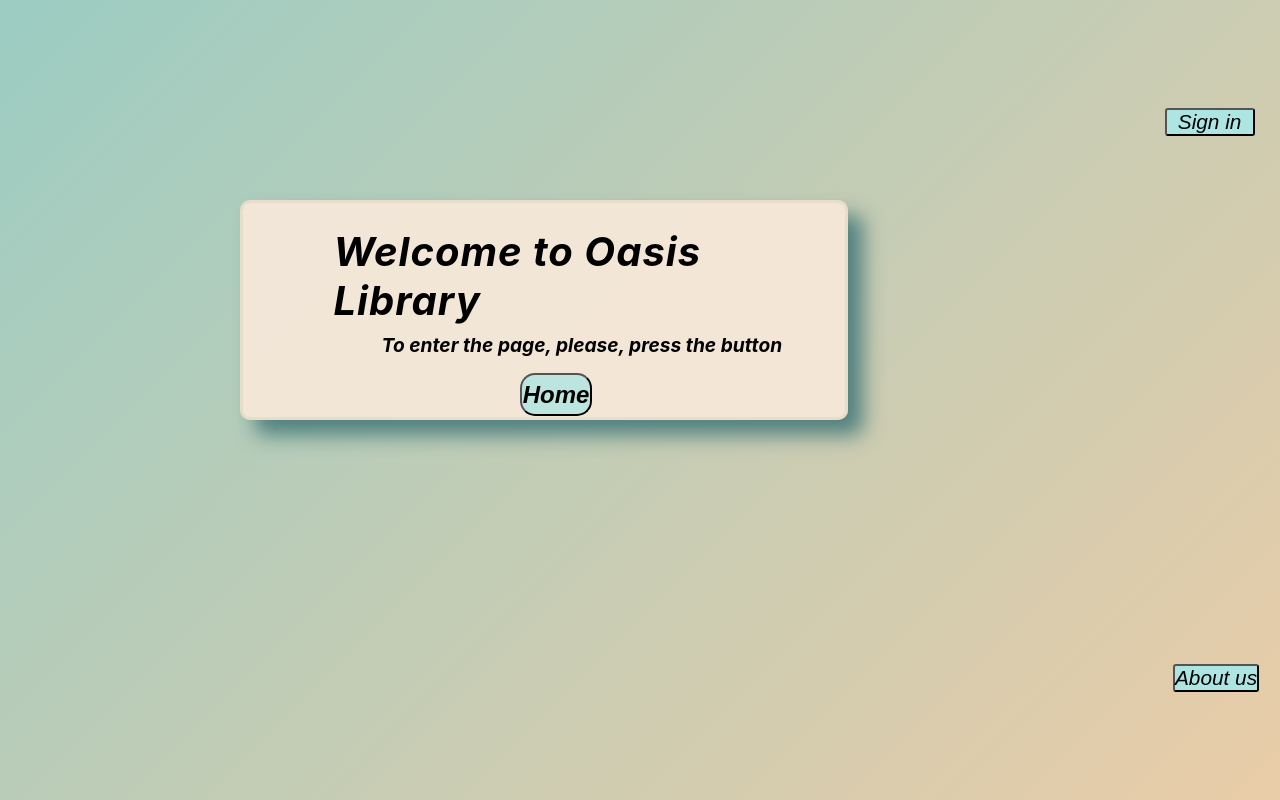
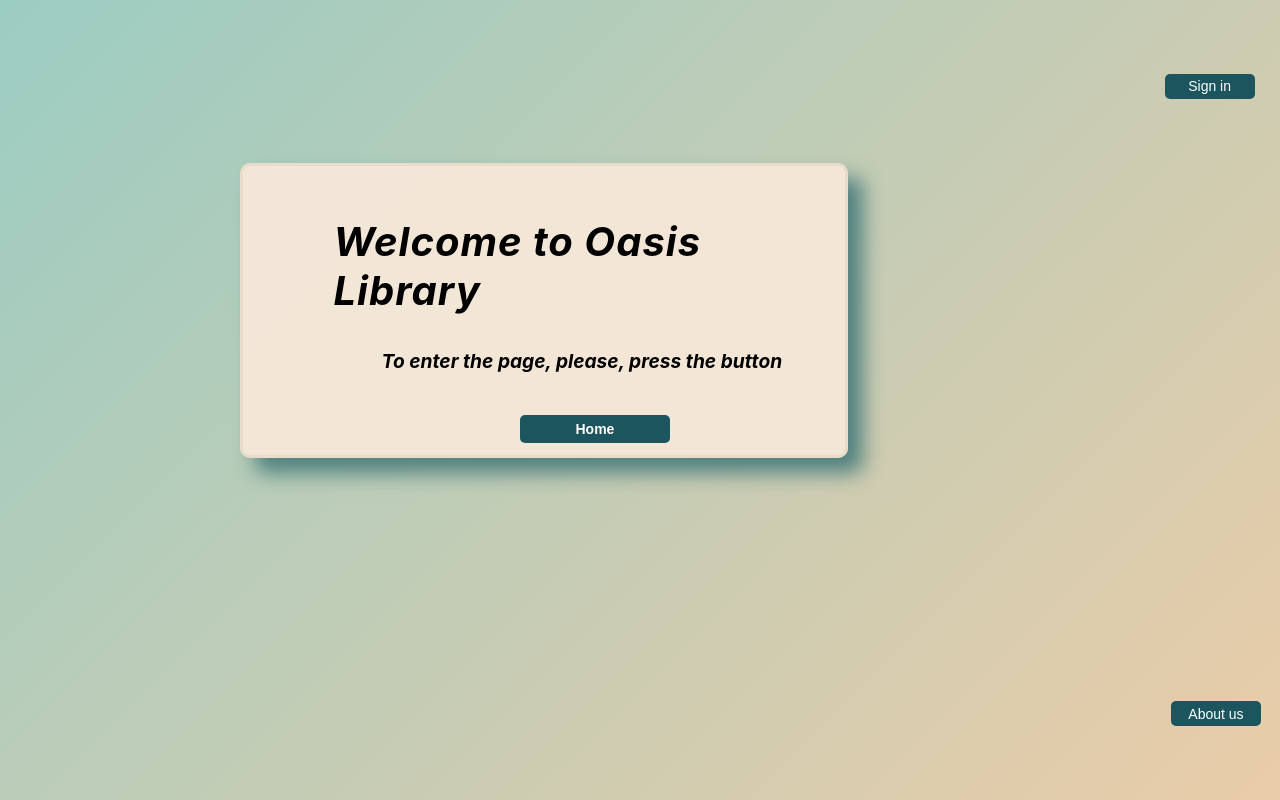
Before and after one commit to Dota43ver/OasisLibrary, a React (Create React App) app in the folder client/: page / in a window 1280 px wide. Built offline with nearby package versions, Linux system fonts and the light colour scheme.

Commit message:
bookcreate css

```diff
--- a/client/src/components/BookCreate/BookCreate.css
+++ b/client/src/components/BookCreate/BookCreate.css
@@ -1,31 +1,35 @@
-*{
-    margin: 0;
-    padding: 0;
-
+.container {
+    display: flex;
+    flex-direction: row;
+    align-items: center;
+    height: 100%;
+    margin-left: 20px;
 }
 
-.container{
+.form {
+    position: initial;
+    transform: none;
+    width: 40%;
     display: flex;
-    flex-direction: row;
-    justify-content: center;
-    align-items: center;
-    height: 100vh;
-    background: linear-gradient(240deg, rgba(199,196,237,1) 0%, rgba(21,174,205,1) 100%);
+    flex-direction: column;
+    margin-block: 2%;
+    margin-right: 10%;
+    margin-left: 5%;
+    padding-inline: 5%;
+    gap: 10px;
+    border-radius: 20px;
+    filter: drop-shadow(5px 5px 10px black);
+
+    background-color: rgb(150, 170, 214);
+    padding-bottom: 20px;
+    height: 100%;
 }
 
-.form{
-    width: 30%;
-    display: flex;
-    flex-direction: column;
-
-    padding: 10%;
-    gap: 10px;
-    background-color: rgb(150, 170, 214);
-    border-radius: 20px;
-    filter: drop-shadow(5px 5px 10px black)
+.create {
+    color: white;
 }
 
-.form .group{
+.form .group {
     display: flex;
     justify-content: space-between;
     align-items: center;
@@ -33,39 +37,39 @@
     border-radius: 5px;
 }
 
-.form .group .letter{
+.form .group .letter {
     margin-left: 5px;
     color: white;
 }
 
-.form .group input{
+.form .group input {
     width: 200px;
     height: 30px;
     border-radius: 5px;
     border: 1px solid rgb(150, 170, 214);
 }
 
-.form .group .desc{
+.form .group .desc {
     border-radius: 5px;
     border: 1px solid rgb(150, 170, 214);
     width: 200px;
     height: 100px;
 }
 
-.form .group select{
+.form .group select {
     width: 204px;
     height: 30px;
     border-radius: 5px;
     border: 1px solid rgb(150, 170, 214);
 }
 
-.form .group .genres{
+.form .group .genres {
     display: flex;
     flex-direction: column;
     width: 204px;
 }
 
-.form .group .genres button{
+.form .group .genres button {
     width: 204px;
     height: 30px;
     border-radius: 5px;
@@ -74,7 +78,7 @@
     transition: 0.2s all;
 }
 
-.form .submit{
+.form .submit {
     height: 30px;
     width: 50%;
     margin: auto;
@@ -85,7 +89,8 @@
 }
 
 
-.form .group .genres button:hover, .form .submit:hover {
+.form .group .genres button:hover,
+.form .submit:hover {
     background-color: rgb(40, 81, 100);
     color: rgb(255, 255, 255);
 
--- a/client/src/components/Card/Card.css
+++ b/client/src/components/Card/Card.css
@@ -6,6 +6,9 @@ a:link {
     color: black;
     width: min-content;
     height: min-content;
+
+    display:inline-block;
+    position:relative;
 }
 
 .name {
--- a/client/src/components/Card/Card.jsx
+++ b/client/src/components/Card/Card.jsx
@@ -4,7 +4,9 @@ import './Card.css'
 export default function Card({ Nombre, Precio, Puntuación, Imagen }) {
     return (
         <div className="card">
+
             <img className="cardimagen" src={Imagen} alt='img not found' width="135"></img>
+
             <h2 className="name"> {Nombre} </h2>
             <div className="datos">
                 <h3 className="price"> ${Precio} </h3>
--- a/client/src/components/Home/Home.css
+++ b/client/src/components/Home/Home.css
@@ -86,6 +86,43 @@
     margin-bottom: 5px;
 }
 
+.all {
+    display: flex;
+    flex-direction: row;
+}
+
+.filterh2 {
+    font-size: 20px;
+    font-weight: 500;
+}
+
+.filtersDiv {
+    display: flex;
+    flex-direction: column;
+    margin-block-start: 31px;
+    margin-left: 10px;
+    padding-left: 10px;
+    gap: 15px;
+    background-color: #ECEBEB;
+    border-radius: 4px;
+    height: 300px;
+    width: 250px;
+}
+
+.refreshButton{
+    background-color: #1C555E;
+    border: none;
+    color: white;
+    font-size: 14px;
+    border-radius: 5px;
+    cursor: pointer;
+    width: 150px;
+    height: 28px;
+}
+
+.select {
+    width: 150px;
+}
 
 /* .div-imagen {
     display: inline-block;
--- a/client/src/components/Home/Home.jsx
+++ b/client/src/components/Home/Home.jsx
@@ -89,7 +89,9 @@ export default function Home() {
   return (
     <div>
       <NavBar />
+      <div className="all">
         <div className="filtersDiv">
+          <h2 className="filterh2"> Filter by: </h2>
           <div>
             <button className="refreshButton" onClick={handleClick}>
               Refresh recipes
@@ -133,8 +135,8 @@ export default function Home() {
               <option value="asc">Ascendiente</option>
               <option value="desc">Descendiente</option>
             </select>
-          <select onChange={(e) => handlerFilterByGenre(e)}>
-            <option value="all">todos</option>
+            <select className="select" onChange={(e) => handlerFilterByGenre(e)}>
+              <option value="all">All</option>
               {allGenres?.map((genre) => (
                 <option key={genre.id} value={genre.name}>
                   {genre.name}
@@ -164,11 +166,12 @@ export default function Home() {
           </h3>
           {/* <div onClick={e => prevPage(e)}>Previous</div> */}
           <div className="paginadoHome">
-          <Paginated booksPerPage={booksPerPage} allBooks={allBooks.length} paginated={paginated}/>
+            <Paginated booksPerPage={booksPerPage} allBooks={allBooks.length} paginated={paginated} />
           </div>
 
           {/* <div onClick={e => nextPage(e)}>Next</div> */}
         </div>
       </div>
+    </div>
   );
 }
--- a/client/src/components/LandingPage/LandingPage.jsx
+++ b/client/src/components/LandingPage/LandingPage.jsx
@@ -4,6 +4,10 @@ import {Link} from 'react-router-dom';
 
 const LandingPage = () => {
     return(
+        <div className={style.home}>
+        <div>
+            {/* <img src="https://i.pinimg.com/originals/6d/a8/b8/6da8b852257a75b7388239cf3736e62f.gif"></img> */}
+        </div>
         <div className={style.container}>
             <div className={style.log}>
                 <Link to = '/a'>
@@ -23,6 +27,7 @@ const LandingPage = () => {
                 </Link>
             </div>
         </div>
+        </div>
     )
 }
 
--- a/client/src/components/LandingPage/LandingPage.module.css
+++ b/client/src/components/LandingPage/LandingPage.module.css
@@ -1,3 +1,7 @@
+.home{
+    display: flex;
+}
+
 .container {
     background: linear-gradient(135deg,#87c2b6d3, #eacca8);
     /* background: linear-gradient(135deg,#62b7a6d3, #edc28c); */
@@ -5,7 +9,6 @@
     flex-direction: column;
     justify-content: center;
     align-items: center;
-    align-content: center;
     height: 100vh;
     width: 100%;
 }
@@ -38,20 +41,23 @@
 }
 
 .btn{
-    width: 12%;
-    height: 20%;
-    border-radius: 15px;
+    background-color: #1C555E;
+    border: none;
+    color: white;
+    font-size: 14px;
+    border-radius: 5px;
     cursor: pointer;
-    font-size: 1.5rem;
-    font-style: italic;
-    background-color:#ade5e2c5;
+    width: 150px;
+    height: 28px;
+
     margin-top: 2vh;
     margin-left: 46%;
     margin-block-end: 2%;
 }
 
 .btn:hover{
-    background-color: #d9edec;
+    background-color: white;
+    color: #1C555E;;
 }
 
 .log{
@@ -60,11 +66,15 @@
 
 .signBtn{
     width: 90px;
-    border-radius: 3px;
+    height: 25px;
     cursor: pointer;
-    font-size: 1.3rem;
-    font-style: italic;
-    background-color:#ade5e2;
+
+    background-color: #1C555E;
+    border: none;
+    color: white;
+    font-size: 14px;
+    border-radius: 5px;
+    cursor: pointer;
 }
 
 .signBtn:hover{
@@ -77,11 +87,16 @@
 }
 
 .aboutBtn{
-    border-radius: 3px;
+    width: 90px;
+    height: 25px;
     cursor: pointer;
-    font-size: 1.3rem;
-    font-style: italic;
-    background-color:#ade5e2;
+
+    background-color: #1C555E;
+    border: none;
+    color: white;
+    font-size: 14px;
+    border-radius: 5px;
+    cursor: pointer;
 }
 
 .aboutBtn:hover{
--- a/client/src/components/NavBar/NavBar.module.css
+++ b/client/src/components/NavBar/NavBar.module.css
@@ -5,6 +5,10 @@
   background-color: #ECEBEB;;
   height: 130px;
   justify-content: space-around;
+  filter: drop-shadow(0px 4px 4px rgba(0, 0, 0, 0.25));
+  /* position: fixed; */
+  width: -webkit-fill-available;
+  z-index: +1;
 }
 
 .button {
```
Also changed, not shown: client/src/components/BookCreate/BookCreate.jsx (+50 -40 lines). Lines whose indentation alone changed are shown as unchanged.
